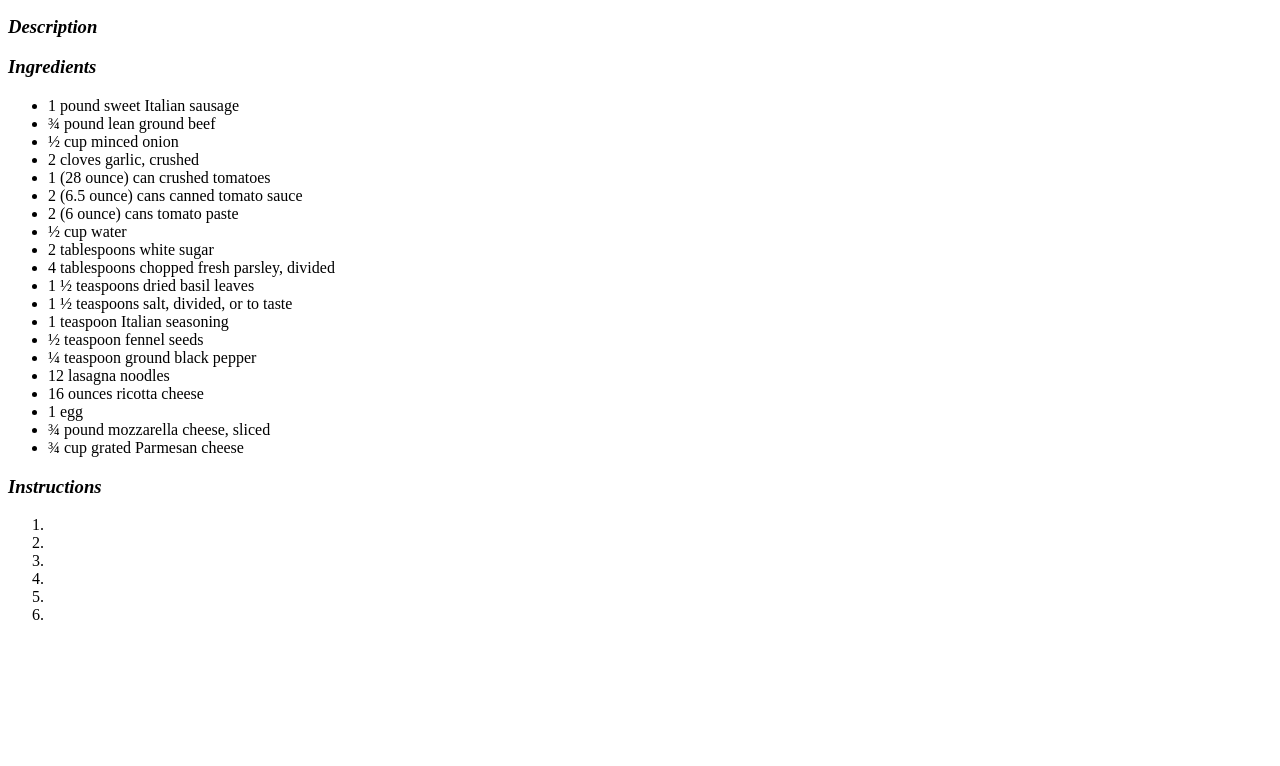
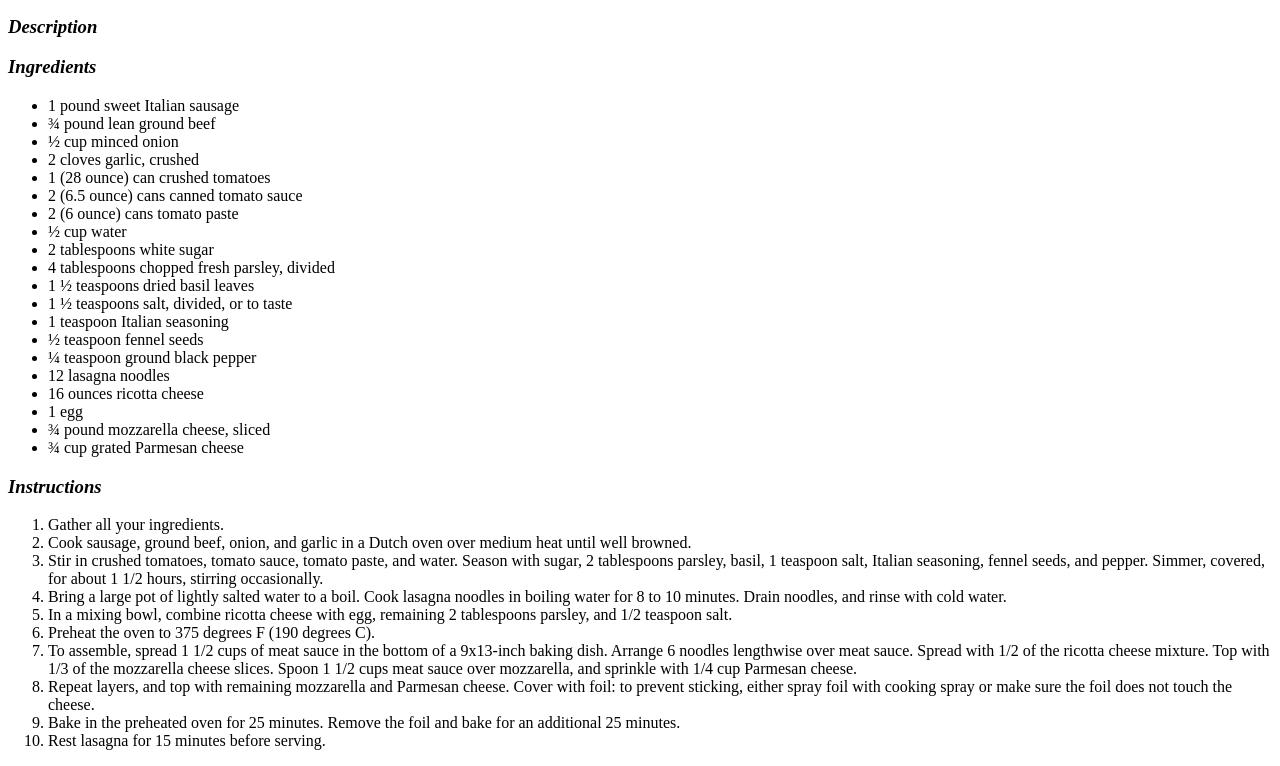
Before and after one commit to Foveejong/odin-recipes, a plain HTML site: page recipes/lasagna.html in a window 1280 px wide. Shown: the part 101-867 px from the top of the page. Before the commit the page ends 800 px from the top, so only its background shows below. Drawn offline with Linux system fonts and the light colour scheme.

Commit message:
Add full instructions in an ordered list

```diff
--- a/recipes/lasagna.html
+++ b/recipes/lasagna.html
@@ -35,12 +35,16 @@
         </ul>
         <h3><em>Instructions</em></h3>
         <ol>
-            <li></li>
-            <li></li>
-            <li></li>
-            <li></li>
-            <li></li>
-            <li></li>
+            <li>Gather all your ingredients.</li>
+            <li>Cook sausage, ground beef, onion, and garlic in a Dutch oven over medium heat until well browned.</li>
+            <li>Stir in crushed tomatoes, tomato sauce, tomato paste, and water. Season with sugar, 2 tablespoons parsley, basil, 1 teaspoon salt, Italian seasoning, fennel seeds, and pepper. Simmer, covered, for about 1 1/2 hours, stirring occasionally.</li>
+            <li>Bring a large pot of lightly salted water to a boil. Cook lasagna noodles in boiling water for 8 to 10 minutes. Drain noodles, and rinse with cold water.</li>
+            <li>In a mixing bowl, combine ricotta cheese with egg, remaining 2 tablespoons parsley, and 1/2 teaspoon salt.</li>
+            <li>Preheat the oven to 375 degrees F (190 degrees C).</li>
+            <li>To assemble, spread 1 1/2 cups of meat sauce in the bottom of a 9x13-inch baking dish. Arrange 6 noodles lengthwise over meat sauce. Spread with 1/2 of the ricotta cheese mixture. Top with 1/3 of the mozzarella cheese slices. Spoon 1 1/2 cups meat sauce over mozzarella, and sprinkle with 1/4 cup Parmesan cheese.</li>
+            <li>Repeat layers, and top with remaining mozzarella and Parmesan cheese. Cover with foil: to prevent sticking, either spray foil with cooking spray or make sure the foil does not touch the cheese.</li>
+            <li>Bake in the preheated oven for 25 minutes. Remove the foil and bake for an additional 25 minutes.</li>
+            <li>Rest lasagna for 15 minutes before serving.</li>
         </ol>
     </body>
 </html>
```
